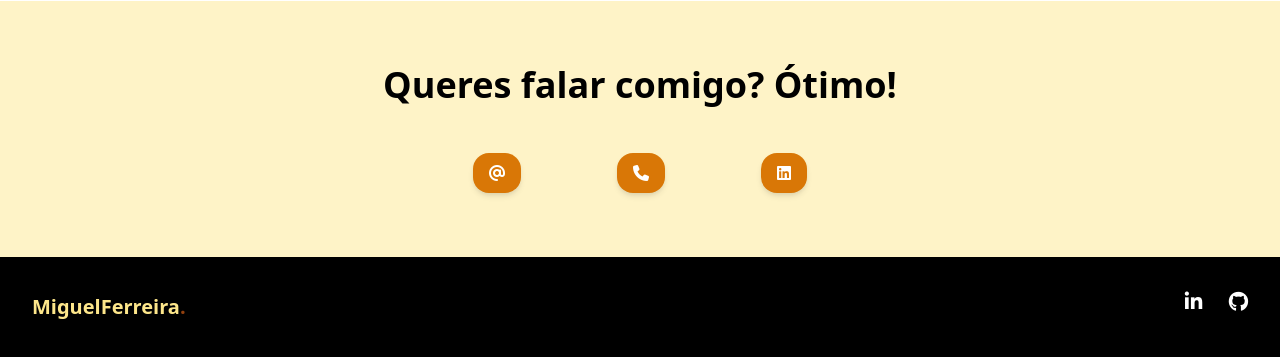
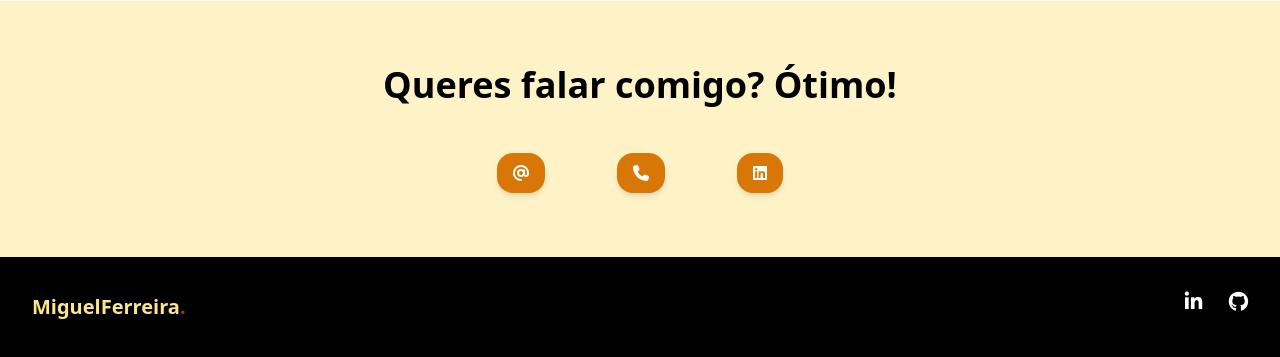
Before and after one commit to miguel-arrf/PersonalWebsite, a Django app: page / in a window 1280 px wide. Shown: the part 3457-3814 px from the top of the page. Run offline with Django 3.2, Linux system fonts and the light colour scheme; style sheets or scripts are compiled from the project's sources; some libraries are stand-ins or nearby versions.

Commit message:
Trying to improve the design x-axis.

```diff
--- a/main/templates/main.html
+++ b/main/templates/main.html
@@ -669,15 +669,15 @@
         </h2>
         <div class="lg:mt-0 lg:flex-shrink-0">
             <div class="mt-12 inline-flex  gap-x-14">
-                <a href="mailto: mferreira.oeiras@gmail.com"  target="_blank"  class="mx-5 py-2 px-4  bg-yellow-600 hover:bg-yellow-700 focus:ring-yellow-500 focus:ring-yellow-indigo-200 text-white w-full transition ease-in duration-200 text-center text-base font-semibold shadow-md focus:outline-none focus:ring-2 focus:ring-offset-2  rounded-2xl ">
+                <a href="mailto: mferreira.oeiras@gmail.com"  target="_blank"  class="mx-2 py-2 px-4  bg-yellow-600 hover:bg-yellow-700 focus:ring-yellow-500 focus:ring-yellow-indigo-200 text-white w-full transition ease-in duration-200 text-center text-base font-semibold shadow-md focus:outline-none focus:ring-2 focus:ring-offset-2  rounded-2xl ">
                     <i class="fas fa-at"></i>
                 </a>
 
-                <a href="tel:929172414" class="mx-5 py-2 px-4   bg-yellow-600 hover:bg-yellow-700 focus:ring-yellow-500 focus:ring-yellow-indigo-200 text-white w-full transition ease-in duration-200 text-center text-base font-semibold shadow-md focus:outline-none focus:ring-2 focus:ring-offset-2  rounded-2xl ">
+                <a href="tel:929172414" class="mx-2 py-2 px-4   bg-yellow-600 hover:bg-yellow-700 focus:ring-yellow-500 focus:ring-yellow-indigo-200 text-white w-full transition ease-in duration-200 text-center text-base font-semibold shadow-md focus:outline-none focus:ring-2 focus:ring-offset-2  rounded-2xl ">
                     <i class="fas fa-phone"></i>
                 </a>
 
-                <a href="http://linkedin.com/in/marrf" target="_blank" class="mx-5 py-2 px-4   bg-yellow-600 hover:bg-yellow-700 focus:ring-yellow-500 focus:ring-yellow-indigo-200 text-white w-full transition ease-in duration-200 text-center text-base font-semibold shadow-md focus:outline-none focus:ring-2 focus:ring-offset-2  rounded-2xl ">
+                <a href="http://linkedin.com/in/marrf" target="_blank" class="mx-2 py-2 px-4   bg-yellow-600 hover:bg-yellow-700 focus:ring-yellow-500 focus:ring-yellow-indigo-200 text-white w-full transition ease-in duration-200 text-center text-base font-semibold shadow-md focus:outline-none focus:ring-2 focus:ring-offset-2  rounded-2xl ">
                    <i class="fab fa-linkedin"></i>
                 </a>
 
```
